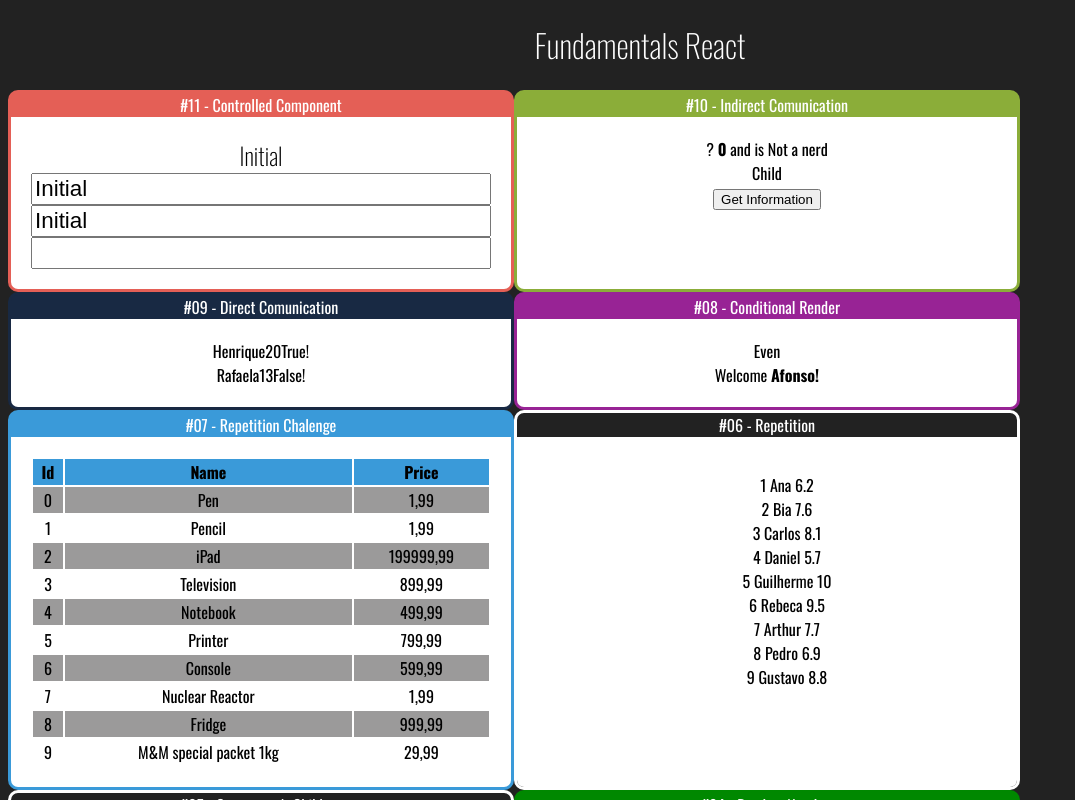
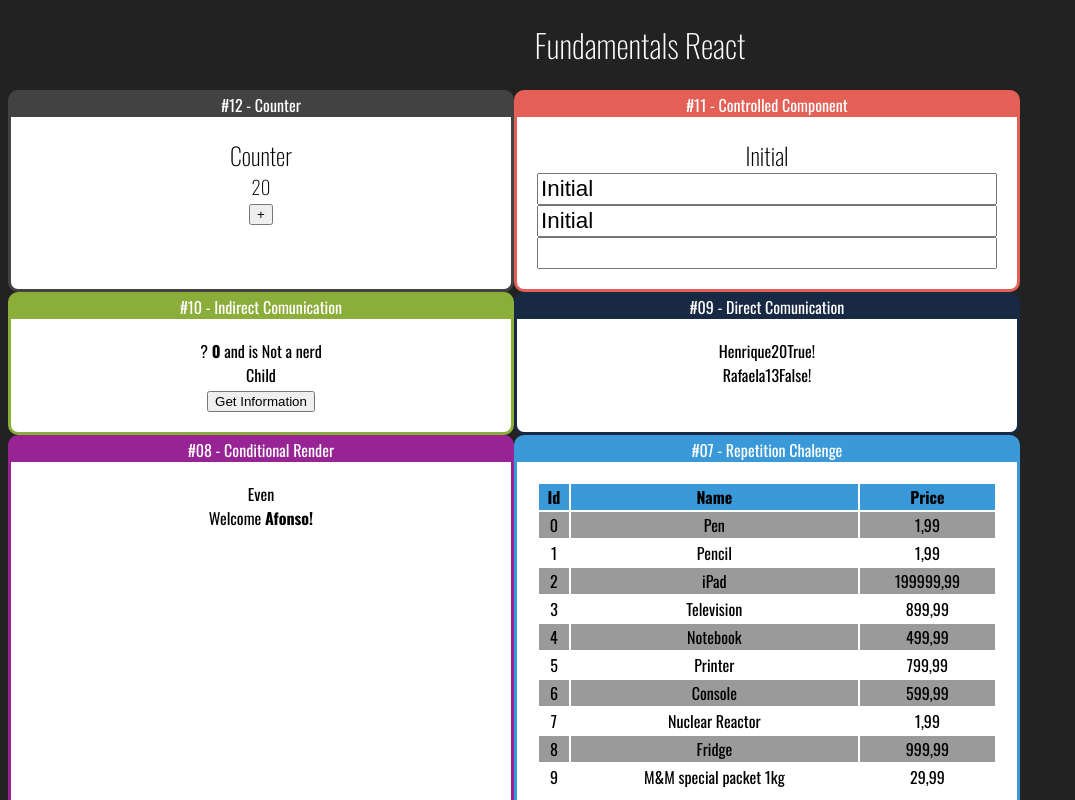
Before and after one commit to Lucas-ASouza/React-JS-training, a React (Create React App) app: page / in a window 1280 px wide. Shown: the top 800 px of the page, without its empty margins (0-1075 px from the left). Built offline with nearby package versions, Linux system fonts and the light colour scheme.

Commit message:
display btn

```diff
--- a/src/components/App.jsx
+++ b/src/components/App.jsx
@@ -2,6 +2,7 @@ import React from "react"
 import './App.css'
 import Card from "./layout/Card"
 
+import Counter from "./counter/Counter"
 import Input from "./form/Input"
 import IndirectChild from "./comunication/IndirectChild"
 import DirectParent from "./comunication/DirectParent"
@@ -23,6 +24,11 @@ export default () =>
         <h1>Fundamentals React</h1>
 
         <div className="Exercises">
+
+        <Card titulo ="#12 - Counter" color="#424242">
+            <Counter initialNumber={20}></Counter>
+        </Card>
+
         <Card titulo ="#11 - Controlled Component" color="#E45F56">
             <Input></Input>
         </Card>
--- /dev/null
+++ b/src/components/counter/Counter.jsx
@@ -0,0 +1,25 @@
+import React from "react";
+
+class Counter extends React.Component {
+    state = {
+            number: this.props.initialNumber
+    }
+
+    inc= () => {
+        this.setState({
+            number: this.state.number + 1
+        })
+    }
+
+    render() {
+        return(
+            <div>
+                <h2>Counter</h2>
+                <h3>{this.state.number}</h3>
+                <button onClick={this.inc}>+</button>
+            </div>
+        )
+    }
+}
+
+export default Counter
```
